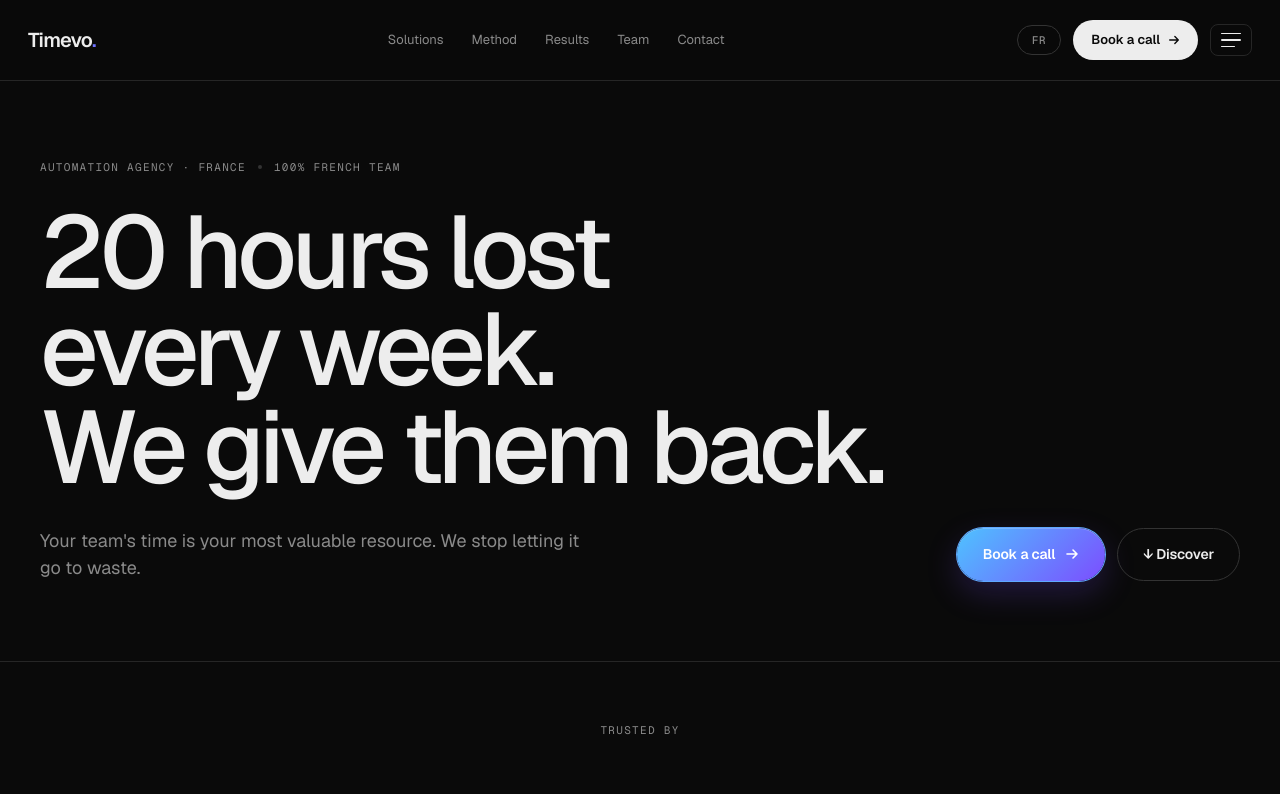
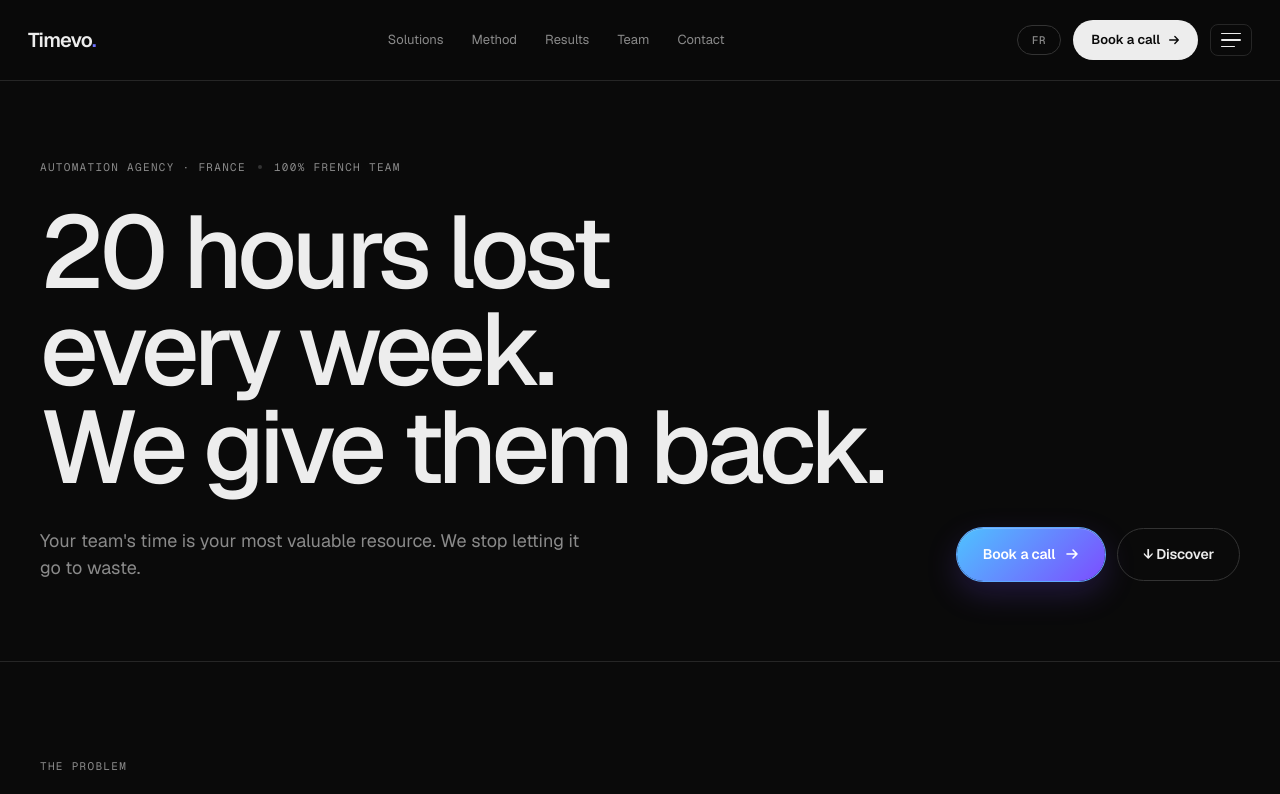
Before and after one commit to wilktrad-boop/timevo-site, a Next.js app: page /en in a window 1280 px wide. Shown: the top 794 px of the page. Built offline with nearby package versions, Linux system fonts and the light colour scheme.

Commit message:
feat: hide LogoWall until real clients are added

```diff
--- a/app/[locale]/page.tsx
+++ b/app/[locale]/page.tsx
@@ -48,7 +48,7 @@ export default function Home() {
       <NavDkdp />
       <main>
         <HeroDkdp />
-        <LogoWall />
+        {/* <LogoWall /> */}
         <ScrollFadeIn><PainPoints /></ScrollFadeIn>
         <ScrollFadeIn><Pillars /></ScrollFadeIn>
         <ScrollFadeIn><StatsBlock /></ScrollFadeIn>
```
